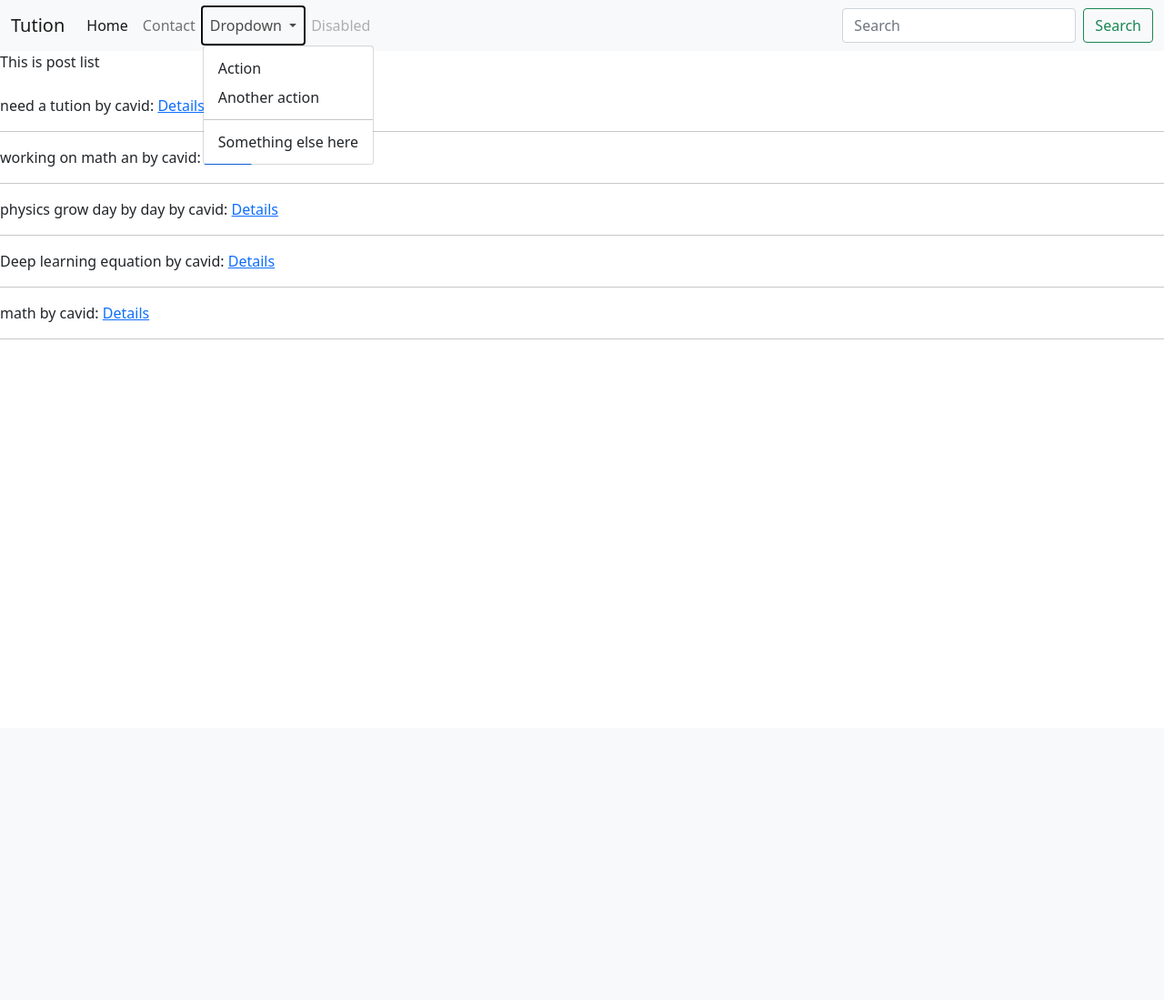
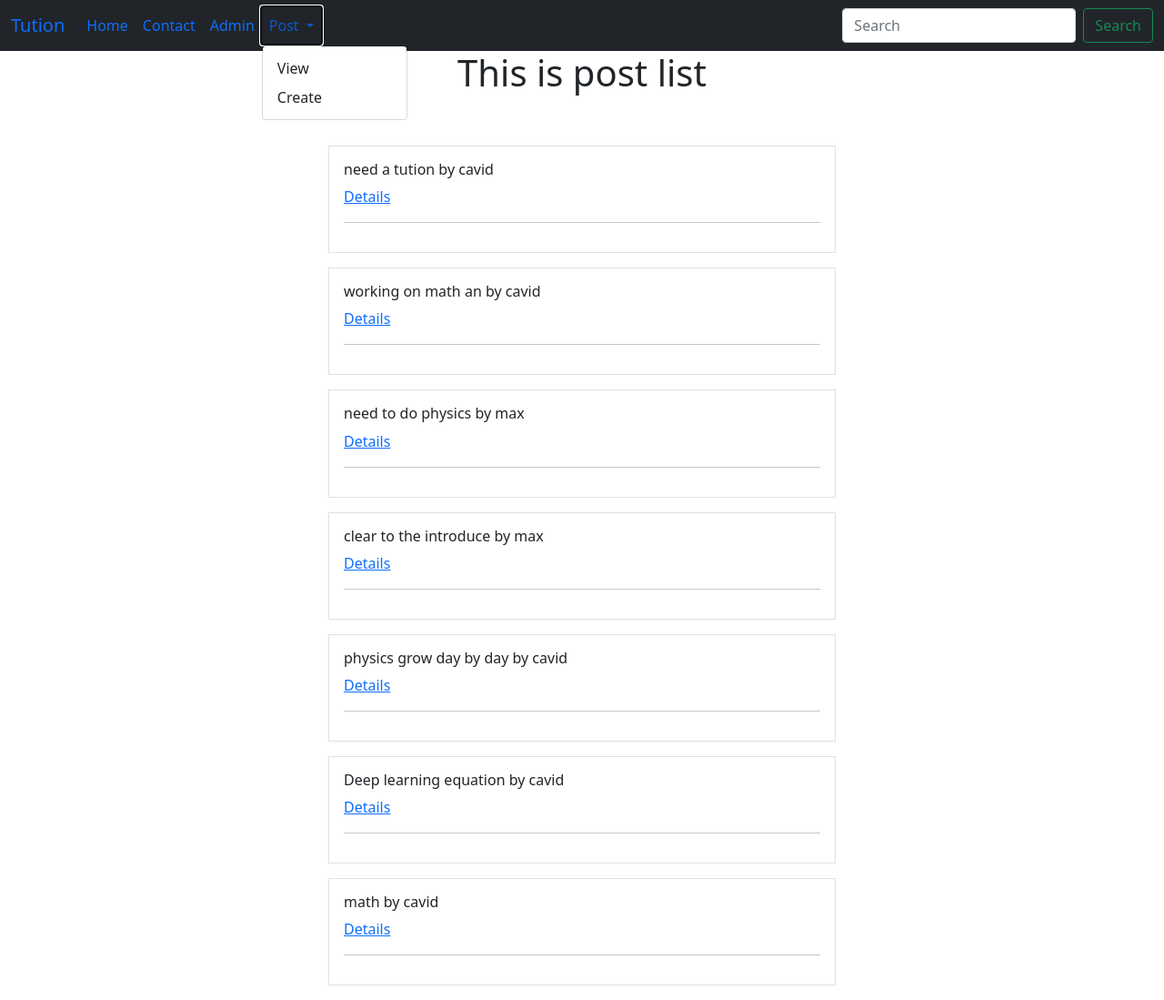
Before and after one commit to cavidparker/Django_advance, a Django app: page /tuition/postlist/ in a window 1280 px wide, after a click on "Post". Shown: the whole page at 91% size. Before the commit the page ends 373 px from the top, so only its background shows below. Run offline with Django 3.2, Linux system fonts and the light colour scheme; data comes from the database, SQL or seed files in the repository; both versions use the stored data as it was after the commit.

Commit message:
view and edit template added

```diff
--- a/firstproject/views.py
+++ b/firstproject/views.py
@@ -33,7 +33,7 @@ class HomeView(TemplateView):
     template_name = 'home.html'
     def get_context_data(self, **kwargs):
         context = super().get_context_data(**kwargs)
-        context['name'] = ['John', 'Jane', 'Joe', 'max']
-        context['msg'] = 'welcome to home page'
+        context['msg'] = 'This is home page'
+        context['msg2'] = 'welcome to home page'
 
         return context
--- a/templates/basic.html
+++ b/templates/basic.html
@@ -16,7 +16,7 @@
     <title>Hello, world!</title>
   </head>
   {% block content %}
-  <nav class="navbar navbar-expand-lg navbar-light bg-light">
+  <nav class="navbar navbar-expand-lg navbar-white bg-dark">
     <div class="container-fluid">
       <a class="navbar-brand" href="/">Tution</a>
       <button
@@ -36,10 +36,16 @@
             <a
               class="nav-link active"
               aria-current="page"
-              href="{% url 'homeview' %}">Home</a>
+              href="{% url 'homeview' %}"
+              >Home</a
+            >
           </li>
           <li class="nav-item">
             <a class="nav-link" href="/tuition/contact/">Contact</a>
+          </li>
+
+          <li class="nav-item">
+            <a class="nav-link" href="/admin/">Admin</a>
           </li>
           <li class="nav-item dropdown">
             <a
@@ -48,18 +54,18 @@
               id="navbarDropdown"
               role="button"
               data-bs-toggle="dropdown"
-              aria-expanded="false">
-              Dropdown
+              aria-expanded="false"
+            >
+              Post
             </a>
             <ul class="dropdown-menu" aria-labelledby="navbarDropdown">
-              <li><a class="dropdown-item" href="#">Action</a></li>
-              <li><a class="dropdown-item" href="#">Another action</a></li>
-              <li><hr class="dropdown-divider" /></li>
-              <li><a class="dropdown-item" href="#">Something else here</a></li>
+              <li>
+                <a class="dropdown-item" href="/tuition/postlist/">View</a>
+              </li>
+              <li>
+                <a class="dropdown-item" href="/tuition/create/">Create</a>
+              </li>
             </ul>
-          </li>
-          <li class="nav-item">
-            <a class="nav-link disabled">Disabled</a>
           </li>
         </ul>
         <form class="d-flex">
@@ -67,7 +73,8 @@
             class="form-control me-2"
             type="search"
             placeholder="Search"
-            aria-label="Search"/>
+            aria-label="Search"
+          />
           <button class="btn btn-outline-success" type="submit">Search</button>
         </form>
       </div>
--- a/templates/contact.html
+++ b/templates/contact.html
@@ -1,4 +1,4 @@
-{% extends 'basic.html' %}
+<!-- {% extends 'basic.html' %}
 
 {% block body %}
 
@@ -24,3 +24,4 @@
 </div>
 
 {% endblock body %}
+ -->
--- a/templates/contact3.html
+++ b/templates/contact3.html
@@ -1,4 +1,4 @@
-{% extends 'basic.html' %}
+<!-- {% extends 'basic.html' %}
 
 {% block body %}
 {% load crispy_forms_tags %}
@@ -14,3 +14,4 @@
 </div>
 
 {% endblock body %}
+ -->
--- a/templates/tuition/postlist.html
+++ b/templates/tuition/postlist.html
@@ -1,14 +1,19 @@
 {% extends 'basic.html' %}
 
 {% block body %}
-{{msg}} <br><br>
-{% for p in posts %}
-{{p.title}} by {{p.user.username}}: <a href="/tuition/postdetail/{{p.id}}">Details</a> <hr>
-<!-- {{p.email}} : <a href="/tuition/emaildetails/{{p.slug}}">Details</a> <hr>
-{{p.subject}} : <a href="/tuition/subjectdetails/{{p.slug}}">Details</a> <hr> -->
+<div class="container">
+    <h1 class="text-center">{{msg}}</h1><br><br>
+    {% for p in posts %}
+    <div class="col-md-6 offset-md-3 mb-3 p-3 border">
+        <h6>{{p.title}}
+            by {{p.user.username}}</h6>
+        <!-- <h6>Details: {{p.details}}</h6> -->
 
+        <a href="/tuition/postdetail/{{p.id}}">Details</a>
+        <hr>
+        <!-- {{p.email}} : <a href="/tuition/emaildetails/{{p.slug}}">Details</a> <hr>
+        {{p.subject}} : <a href="/tuition/subjectdetails/{{p.slug}}">Details</a> <hr> -->
+    </div>
+    {% endfor %}
 
-
-{% endfor %}
-
-{% endblock body %}
+    {% endblock body %}
--- a/tuition/urls.py
+++ b/tuition/urls.py
@@ -1,5 +1,5 @@
 from django.urls import path
-from .views import contact, postview,postcreate,subview,classview,ContactView, PostCreateView,PostListView,PostDetailView
+from .views import contact, postview,postcreate,subview,classview,ContactView, PostCreateView,PostListView,PostDetailView,PostEditView
 from .forms import ContactFormthree
 
 
@@ -11,6 +11,8 @@ urlpatterns = [
     path('posts/',postview,name="posts"),
     path('postlist/',PostListView.as_view(),name="postlist"),
     path('postdetail/<int:pk>/',PostDetailView.as_view(),name="postdetail"),
+    path('edit/<int:pk>/',PostEditView.as_view(),name="edit"),
+
 
 
 
--- a/tuition/views.py
+++ b/tuition/views.py
@@ -22,7 +22,7 @@ class ContactView(FormView):
     def get_success_url(self):
         return reverse_lazy('homeview')
 
-
+#### Create view using generic view ####
 from django.views.generic import CreateView
 
 class PostCreateView(CreateView):
@@ -36,6 +36,16 @@ class PostCreateView(CreateView):
         return super().form_valid(form)
     def get_success_url(self):
         return reverse_lazy('posts')
+
+##### Edit using generic view ####
+from django.views.generic import UpdateView
+class PostEditView(UpdateView):
+    model=Post
+    form_class=PostForm
+    template_name='tuition/postcreate.html'
+    def get_success_url(self):
+        id= self.object.id
+        return reverse_lazy('tuition:postdetail', kwargs={'pk':id})
 
 ##### CLASS BASED VIEWS #####
 # class ContactView(View):
@@ -94,7 +104,8 @@ from django.views.generic import ListView
 class PostListView(ListView):
     template_name = 'tuition/postlist.html'
     # model = Post
-    queryset = Post.objects.filter(user=1)
+    # queryset = Post.objects.filter(user=1)
+    queryset = Post.objects.all()
     context_object_name = 'posts'
 
     def get_context_data(self, *args, **kwargs):
```
Also changed, not shown: templates/contact2.html (+12 -9 lines), templates/home.html (+7 -8 lines), templates/tuition/postdetail.html (+32 -4 lines), templates/tuition/postdetails2.html (added, +44 -0 lines), db.sqlite3, media/tuition/images/0_gAPFcHd.png (added).
